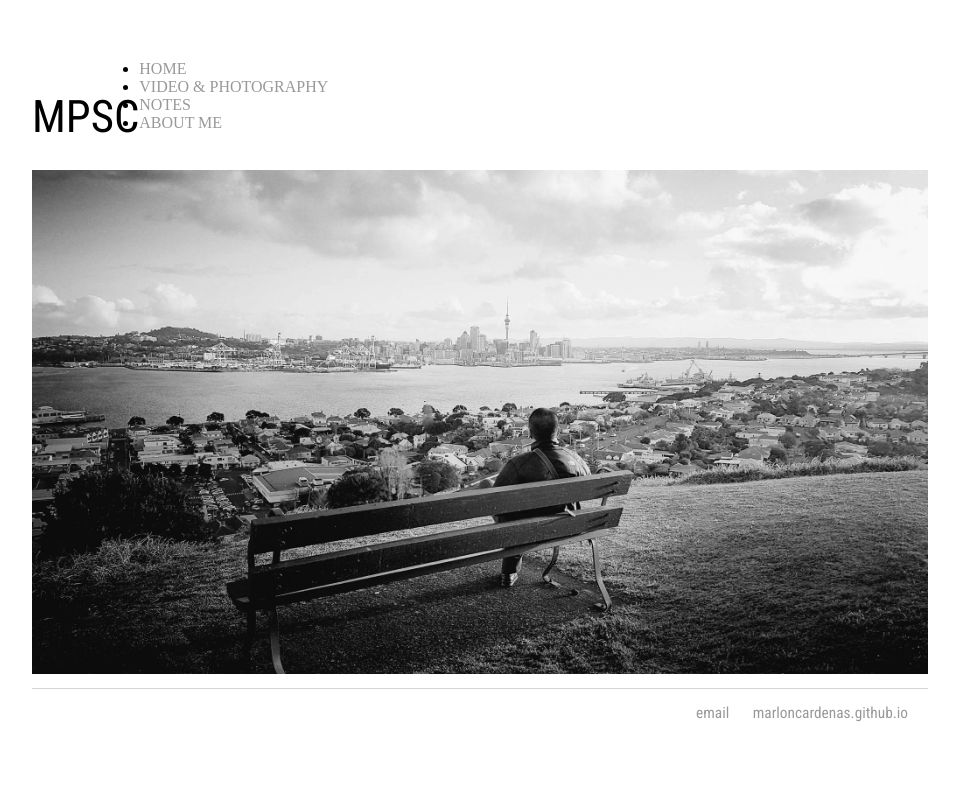
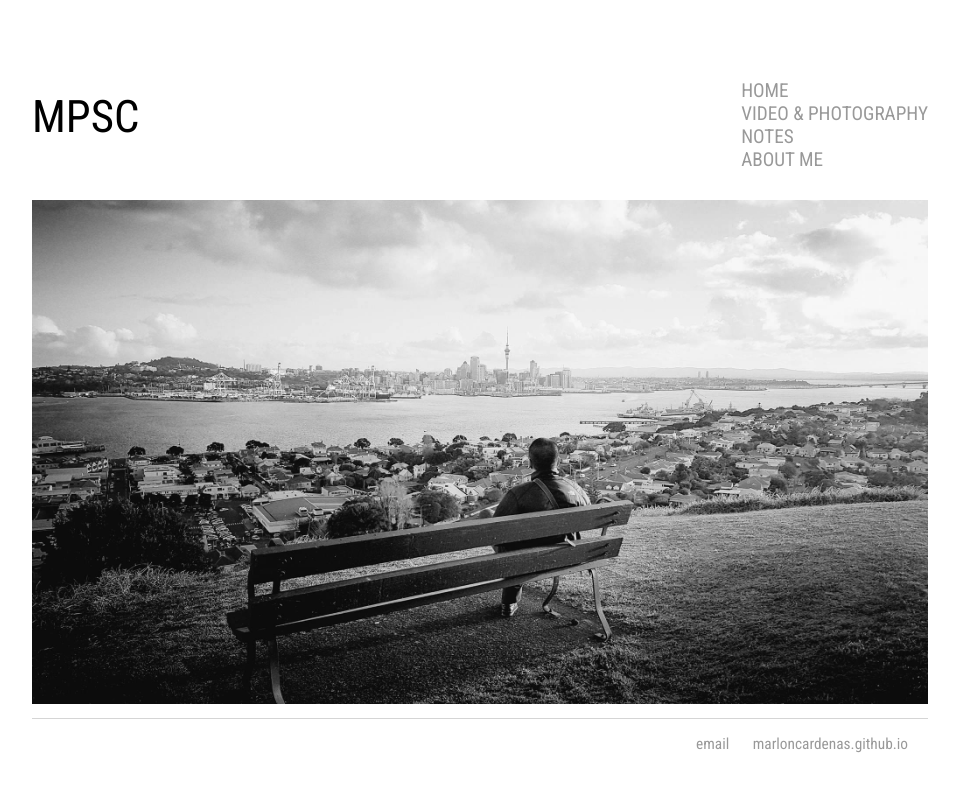
Before and after one commit to marloncardenas/marloncardenas.github.io, a Jekyll site: the page built from index.html, in a window 1280 px wide. Shown: the top 792 px of the page, without its empty margins (160-1119 px from the left). Built offline with Jekyll 4.4.1, drawn with Linux system fonts in a browser that asks for light colours.

Commit message:
add image

```diff
--- a/css/main.css
+++ b/css/main.css
@@ -13,7 +13,7 @@ header {
     height: 100px;
 }
 
-.navigation nav ul, footer ul {
+header nav.navigation ul, footer ul {
     font-family: 'Roboto Condensed', sans-serif;
     font-size: 1.2em;
     padding: 0px;
```
